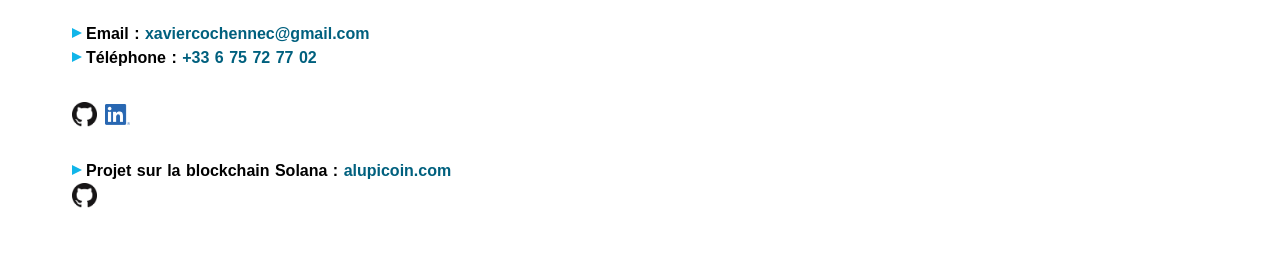
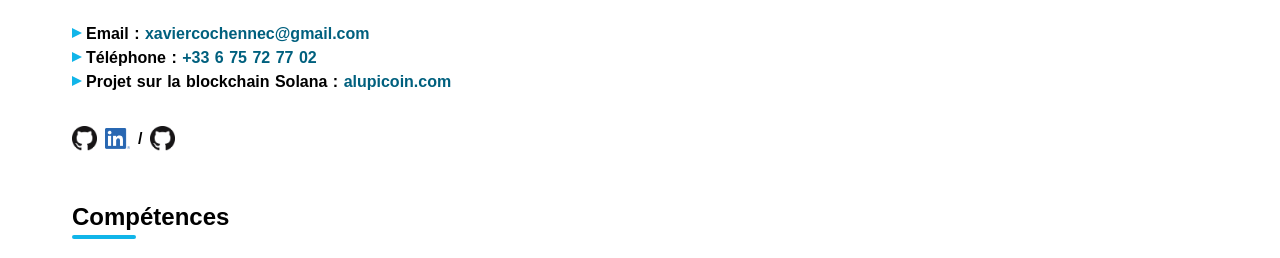
Before and after one commit to QZIG/personal-website, a Nuxt app: page / in a window 1280 px wide. Shown: the part 818-1076 px from the top of the page. Built offline with nearby package versions, Linux system fonts and the light colour scheme.

Commit message:
content structure changes

```diff
--- a/pages/index.vue
+++ b/pages/index.vue
@@ -19,6 +19,7 @@
         <ul>
           <li><Polygone />Email&nbsp;: <a href="mailto:xaviercochennec@gmail.com" rel="noreferrer">xaviercochennec@gmail.com</a></li>
           <li><Polygone />Téléphone&nbsp;: <a href="tel:+33675727702" rel="noreferrer">+33 6 75 72 77 02</a></li>
+          <li><Polygone />Projet sur la blockchain Solana&nbsp;: <a href="https://alupicoin.com" target="_blank" rel="noreferrer">alupicoin.com</a></li>
         </ul>
 
         <ul class="rs flex items-center">
@@ -28,10 +29,7 @@
           <li><a href="https://www.linkedin.com/in/xavier-cochennec-49b679a7/" target="_blank" rel="noreferrer">
             <img src="~assets/logos/LI-In-Bug.png" width="25" alt="logo linkedin">
           </a></li>
-        </ul>
-
-        <ul>
-          <li><Polygone />Projet sur la blockchain Solana&nbsp;: <a href="https://alupicoin.com" target="_blank" rel="noreferrer">alupicoin.com</a></li>
+          <li>/</li>
           <li><a href="https://github.com/alupicoin" target="_blank" rel="noreferrer">
             <img src="~assets/logos/GitHub-Mark-32px.png" width="25" alt="logo github">
           </a></li>
```
